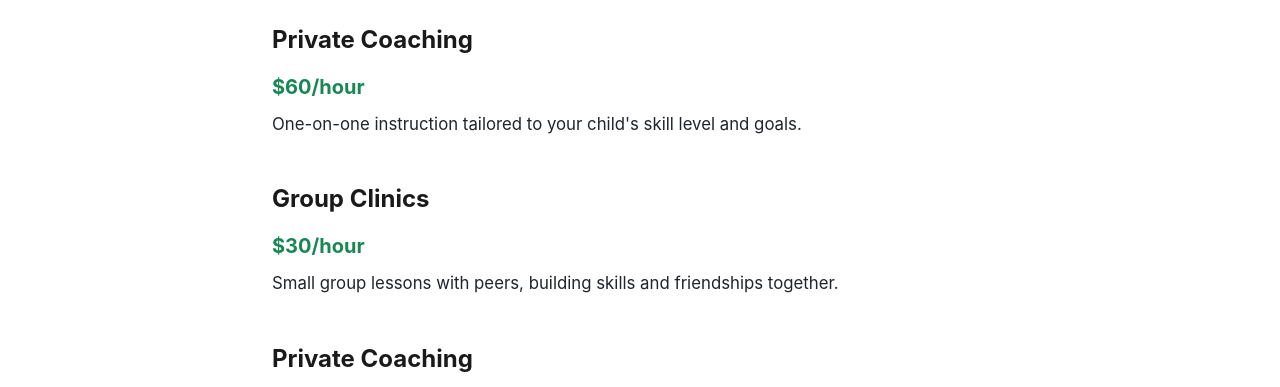
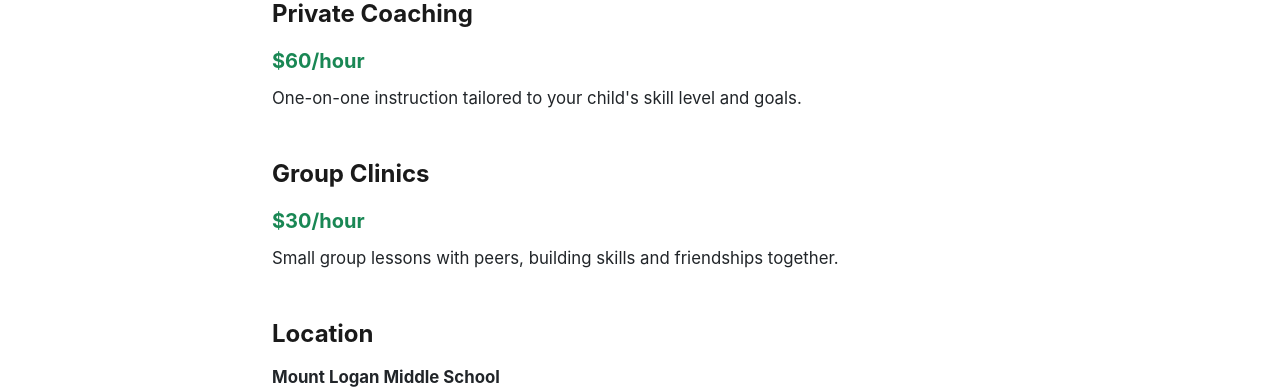
Before and after one commit to garrenhuckaby/ellis_tennis, a plain HTML site: page lessons.html in a window 1280 px wide. Shown: the part 387-774 px from the top of the page. Drawn offline with nearby package versions, Linux system fonts and the light colour scheme.

Commit message:
done for the night

```diff
--- a/css/styles.css
+++ b/css/styles.css
@@ -201,39 +201,13 @@ footer p {
     }
 }
 
-/* HORIZONTAL SCROLL SECTIONS */
+/* LESSONS PAGE SECTIONS */
 .lessons-scroll-container {
-    display: flex;
-    overflow-x: scroll;
-    scroll-snap-type: x mandatory;
-    height: 100vh;
-}
-
-.lessons-scroll-container::-webkit-scrollbar {
-    height: 8px;
-}
-
-.lessons-scroll-container::-webkit-scrollbar-track {
-    background: var(--bg-light);
-}
-
-.lessons-scroll-container::-webkit-scrollbar-thumb {
-    background: #1d5800;
-    border-radius: 4px;
-}
-
-.lessons-scroll-container::-webkit-scrollbar-thumb:hover {
-    background: #389100;
+    width: 100%;
 }
 
 .lessons-section {
-    flex: 0 0 100vw;
-    scroll-snap-align: start;
     padding: 60px 20px;
-    display: flex;
-    align-items: center;
-    justify-content: center;
-    min-height: 100vh;
 }
 
 .lessons-section h2 {
--- a/lessons.html
+++ b/lessons.html
@@ -63,8 +63,7 @@
                         <p class="text-dark">Small group lessons with peers, building skills and friendships together.</p>
                     </div>
                     <div class="mb-5">
-                        <h4 class="fw-bold mb-3">Private Coaching</h4>
-                        <p class="fs-5 text-success fw-bold mb-2">$60/hour</p>
+                        <h4 class="fw-bold mb-3">Location</h4>
                         <p class="text-dark"><strong>Mount Logan Middle School</strong><br>
                             875 N 200 E<br>
                             Logan, UT 84321</p>
```
